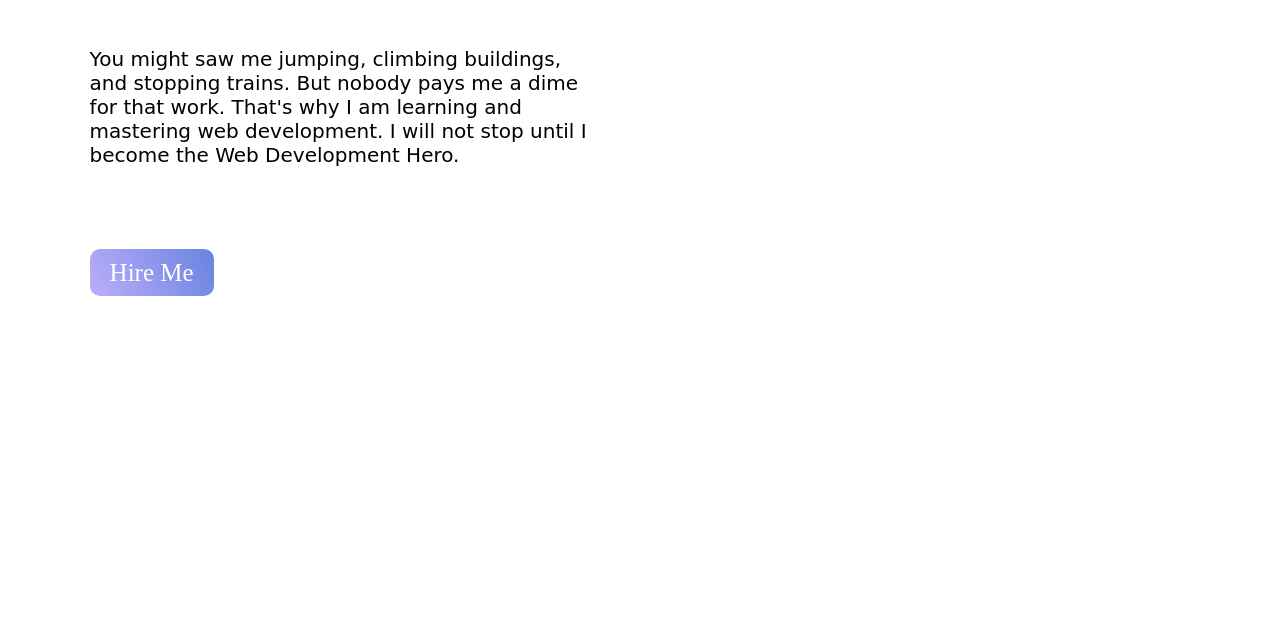
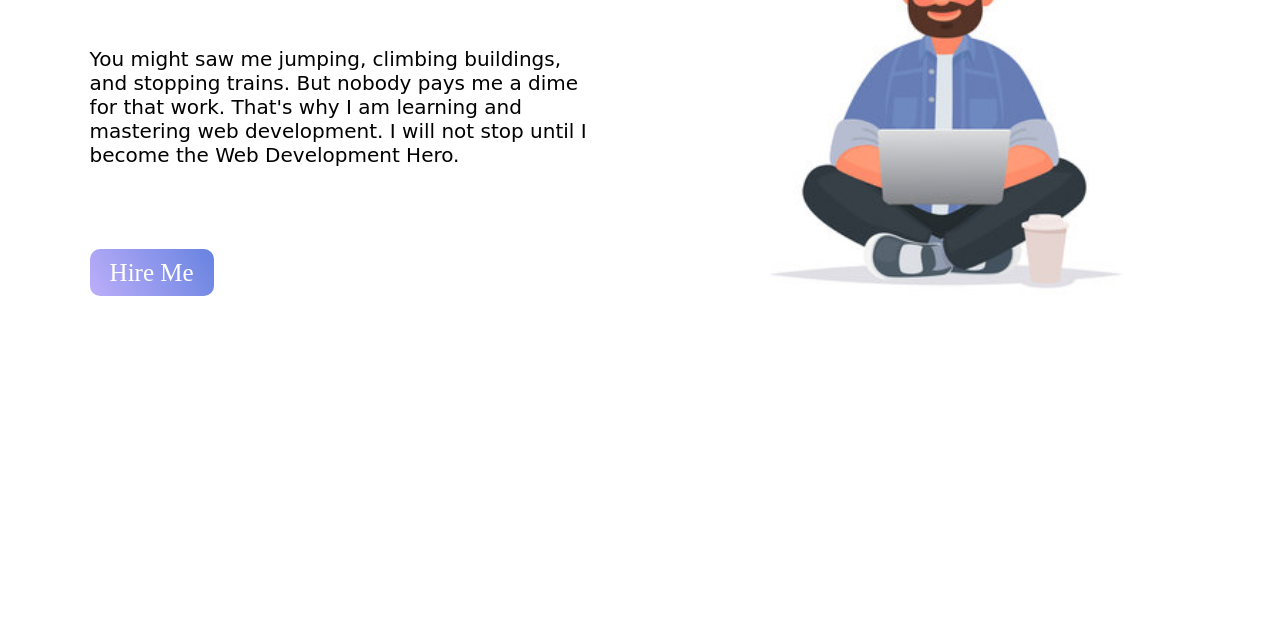
Before and after one commit to ArefinAkash/IceFolio-A-better-Portfolio, a plain HTML site: page index.html in a window 1280 px wide. Shown: the part 159-800 px from the top of the page. Drawn offline with Linux system fonts and the light colour scheme.

Commit message:
Added resources folder

```diff
--- a/index.html
+++ b/index.html
@@ -18,5 +18,5 @@
 <a class="hireme" target="_blank" href="https://www.google.com">Hire Me</a>
     </div>
     <div class="main">
-    <img src="" alt="">
+    <img src="resources/lazyman.jpg" alt="an image with a dev">
 </div>
```
Also changed, not shown: resources/lazyman.jpg (added).
